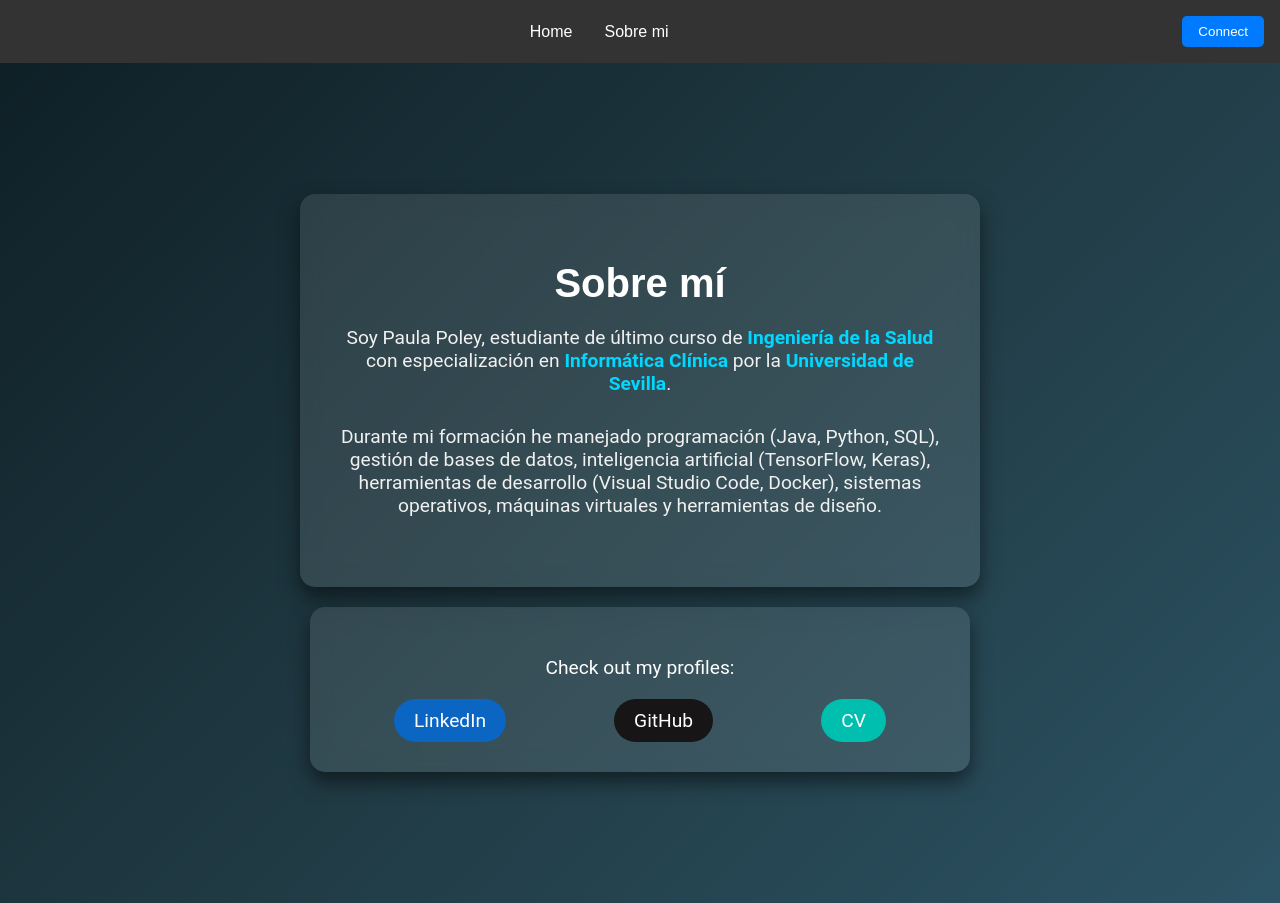
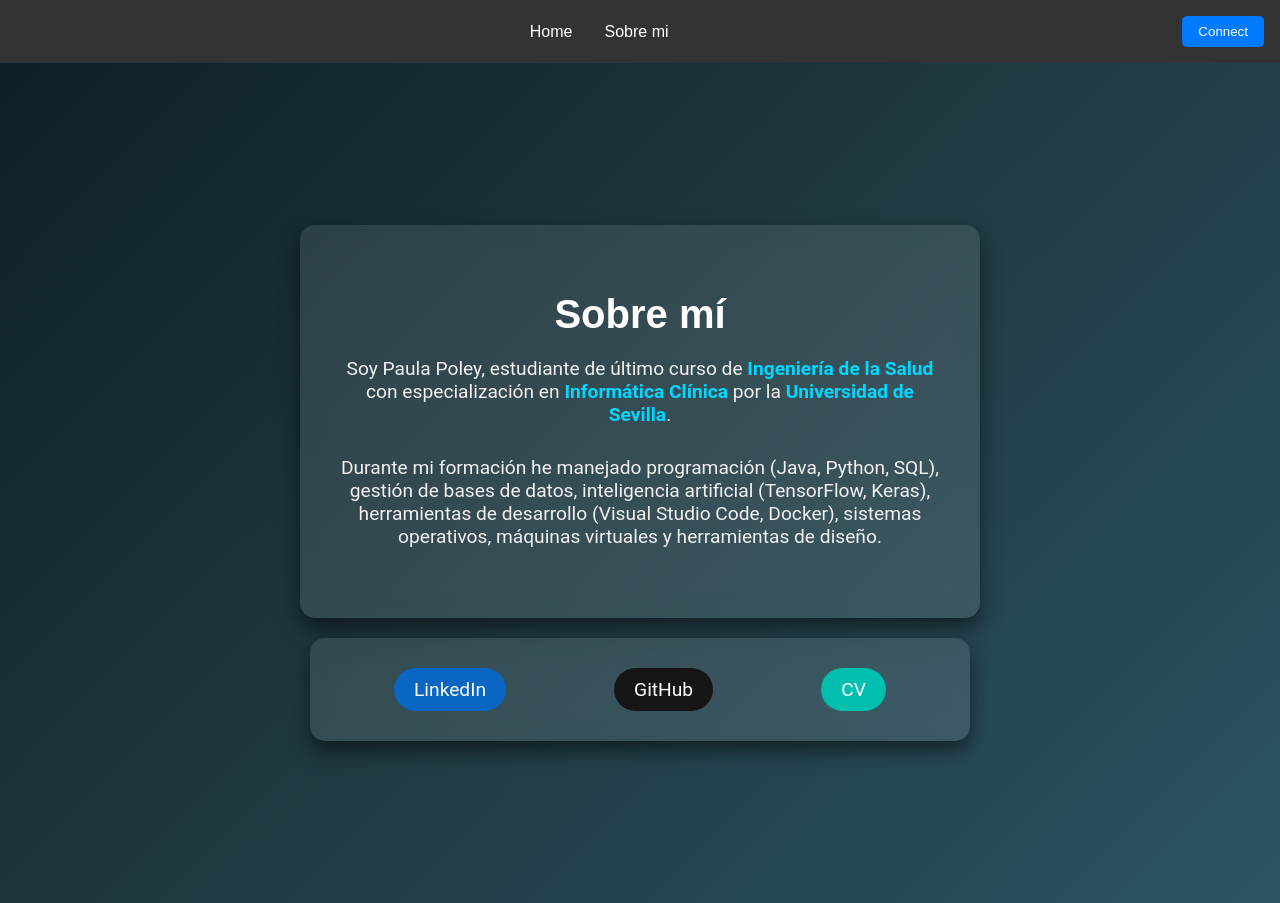
Before and after one commit to paulapoley/portfoliopaulapoley, a React (Create React App) app: page /about in a window 1280 px wide. Built offline with nearby package versions, Linux system fonts and the light colour scheme.

Commit message:
Update About.jsx

```diff
--- a/src/pages/About.jsx
+++ b/src/pages/About.jsx
@@ -14,9 +14,6 @@ const About = () => {
         </p>
       </div>
       <div className="about-links-container">
-        <p className="about-links-intro">
-          Check out my profiles:
-        </p>
         <div className="about-links">
           <a href="https://www.linkedin.com/in/paulapoley/" className="about-link linkedin" target="_blank" rel="noopener noreferrer">
             LinkedIn
```
